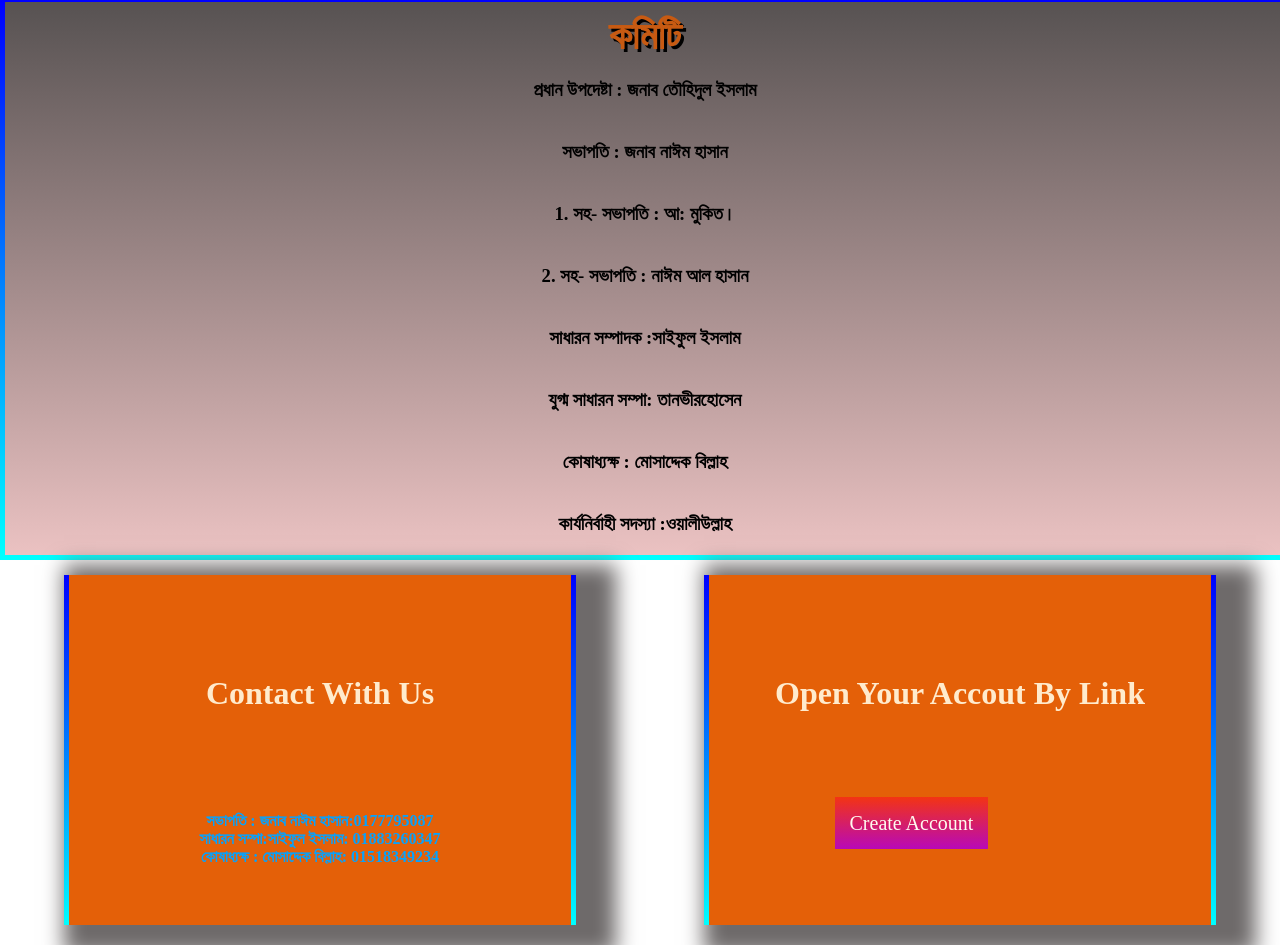
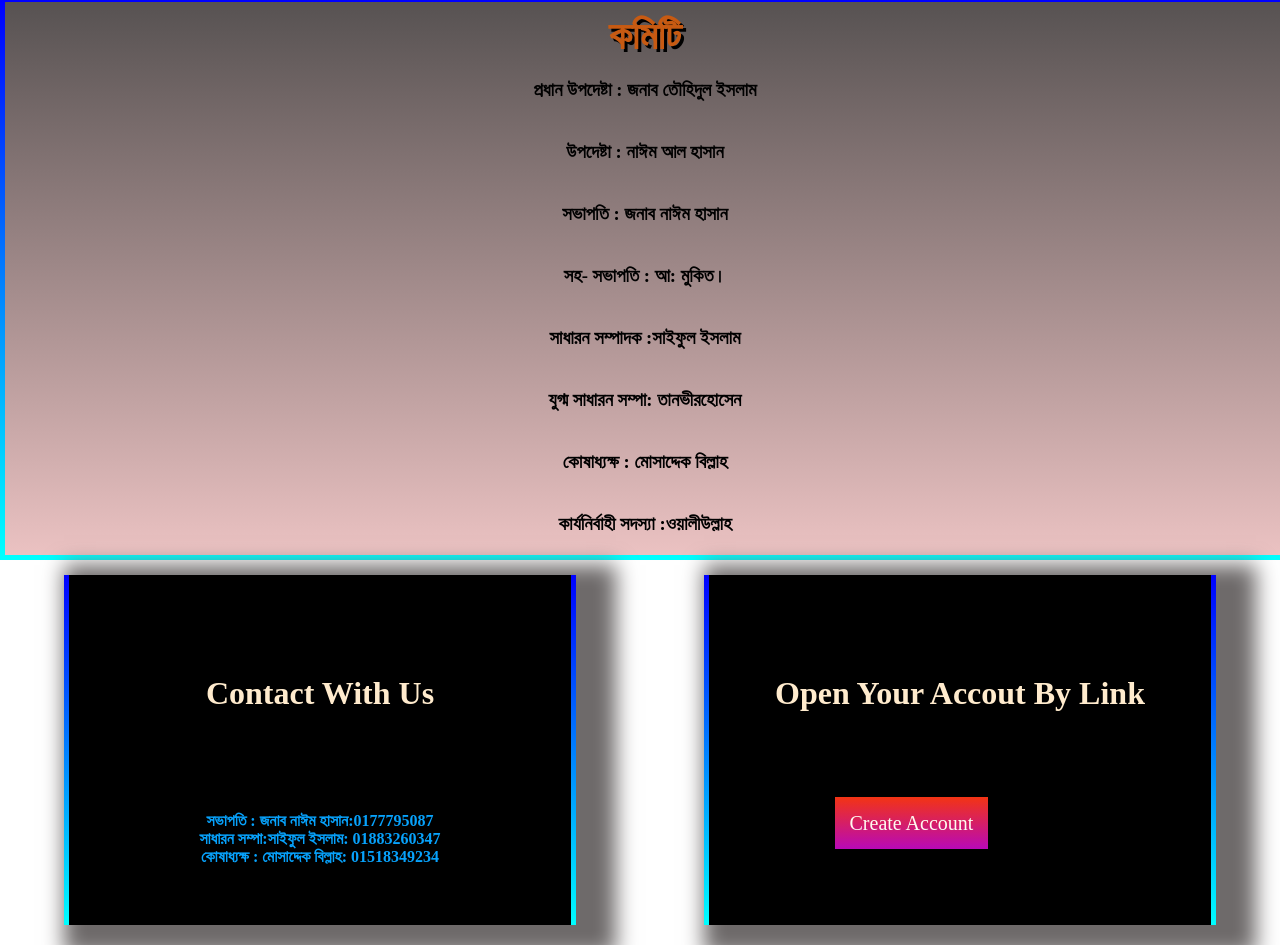
Before and after one commit to sabbir421/Ns-blog, a plain HTML site: page index.html in a window 1280 px wide. Shown: the part 1608-2553 px from the top of the page. Drawn offline with Linux system fonts and the light colour scheme.

Commit message:
element update

```diff
--- a/index.css
+++ b/index.css
@@ -14,7 +14,7 @@
     border-bottom: 5px solid;
     border-image: linear-gradient(blue,cyan);
     border-image-slice: 1;
-    opacity: 0.;
+
 
 
 
@@ -86,7 +86,7 @@ footer{
 
 }
 .contact{
-    background-color:rgb(228, 96, 8);
+    background-color:black;
     height: 350px;
     width: 40%;
     margin-left: 5%;
@@ -110,7 +110,7 @@ footer{
 
 
 .register{
-    background-color:rgb(228, 96, 8);
+    background-color:black;
     height: 350px;
     width: 40%;
     margin-left: 5%;
@@ -145,6 +145,7 @@ h4{
     footer {
      display: inline;
      width: 100%;
+     margin: 0;
     }
   }
   @media only screen and (max-width: 450px) {
--- a/index.html
+++ b/index.html
@@ -54,10 +54,11 @@
 
     <div class="degi">
         <h1 class="headding">কমিটি</h1>
-        <h3> প্রধান উপদেষ্টা : জনাব তৌহিদুল ইসলাম</h3>
+        <h3> প্রধান উপদেষ্টা : জনাব তৌহিদুল ইসলাম </h3>
+        <h3>উপদেষ্টা :  নাঈম আল হাসান</h3>
         <h3> সভাপতি : জনাব নাঈম হাসান</h3>
-        <h3>1. সহ- সভাপতি : আ: মুকিত।</h3>
-        <h3>2. সহ- সভাপতি : নাঈম আল হাসান  </h3>
+        <h3>সহ- সভাপতি : আ: মুকিত।</h3>
+
         <h3> সাধারন সম্পাদক :সাইফুল ইসলাম</h3>
         <h3> যুগ্ম সাধারন সম্পা: তানভীরহোসেন</h3>
         <h3>কোষাধ্যক্ষ : মোসাদ্দেক বিল্লাহ</h3>
```
